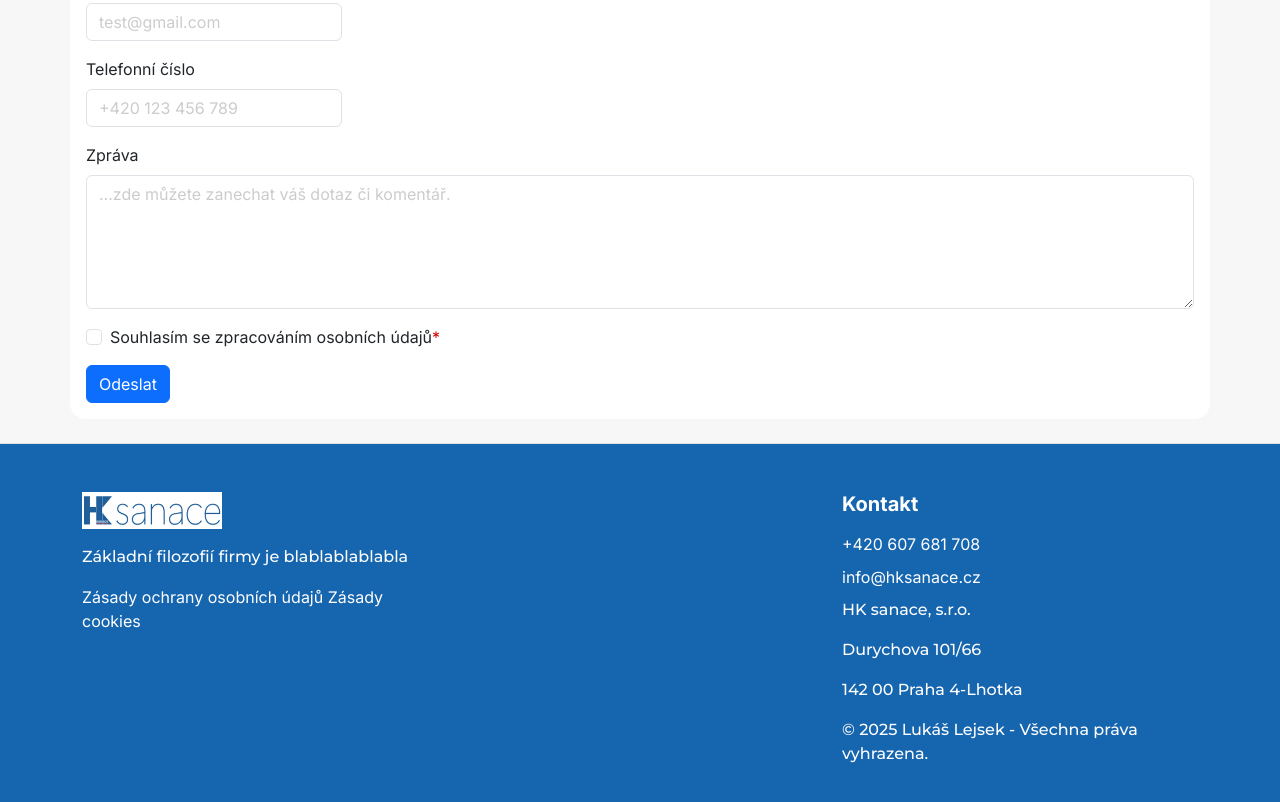
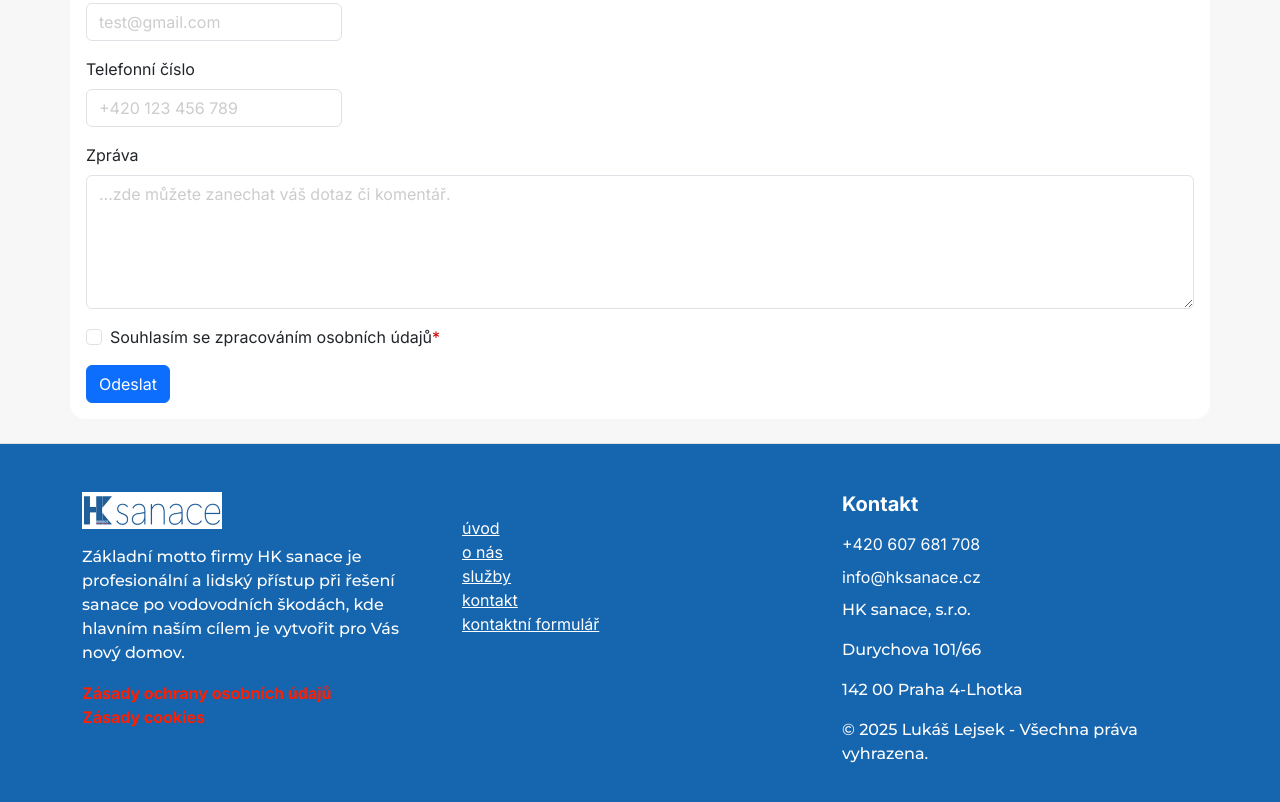
Before and after one commit to LukyLejsek/LukyLejsek.github.io, a plain HTML site: page index.html in a window 1280 px wide. Shown: the part 2069-2871 px from the top of the page. Drawn offline with nearby package versions, Linux system fonts and the light colour scheme.

Commit message:
description a ..........

```diff
--- a/css/style.css
+++ b/css/style.css
@@ -332,4 +332,8 @@ span.navspan:hover {
     a {
         color: white !important;
     }
+
+    a.cervene {
+        color: rgb(255, 30, 0) !important;
+    }
 }
--- a/index.html
+++ b/index.html
@@ -18,7 +18,7 @@
     <link href="https://fonts.googleapis.com/css2?family=Montserrat:ital,wght@0,100..900;1,100..900&display=swap"
         rel="stylesheet">
 
-    <meta name="description" content="Vysoušení a sanace po vodovodních škodách.">
+    <meta name="description" content="Pokud bude vaše domácnost, byt nebo dům zasažen vodovodní škodou, poskytneme Vám profesionální pomoc. Zajistíme Vám kompletní sanaci a vrátíme Vám nový domov.">
     <link rel="icon" type="image/png" href="/img/favicon-96x96.png" sizes="96x96" />
     <link rel="icon" type="image/svg+xml" href="/img/favicon.svg" />
     <link rel="shortcut icon" href="/img/favicon.ico" />
--- a/sablony/footer.html
+++ b/sablony/footer.html
@@ -5,14 +5,18 @@
                 <div class="col-md-4 mb-4">
                     <img src="img/logo-hksanace.png" alt="Logo firmy" style="max-width: 140px;" class="mb-3">
                     <p>
-                        Základní filozofií firmy je blablablablabla
+                        Základní motto firmy HK sanace je profesionální a lidský přístup při řešení sanace po vodovodních škodách, kde hlavním naším cílem je vytvořit pro Vás nový domov.
                     </p>
-                    <a class="bezunderline" href="#" class="d-block text-danger fw-bold">Zásady ochrany osobních údajů</a>
-                    <a class="bezunderline" href="/zasady-cookies.html" class="d-block text-danger fw-bold">Zásady cookies</a>
+                    <a class="bezunderline fw-bold cervene d-flex" href="#">Zásady ochrany osobních údajů</a>
+                    <a class="bezunderline cervene fw-bold" href="/zasady-cookies.html">Zásady cookies</a>
                 </div>
 
-                <div class="col-md-4 mb-4">
-
+                <div class="col-md-4 mb-4 pt-4">
+                    <a class="d-flex" href="/index.html">úvod</a>
+                    <a class="d-flex" href="/o_nas.html">o nás</a>
+                    <a class="d-flex" ref="/sluzby.html">služby</a>
+                    <a class="d-flex" href="/kontakt.html">kontakt</a>
+                    <a class="d-flex" href="/kontaktni_formular.html">kontaktní formulář</a>
                 </div>
 
                 <!-- Kontakt -->
```
Also changed, not shown: kontakt.html (+1 -1 lines), kontaktni_formular.html (+1 -1 lines), o_nas.html (+1 -1 lines), sluzby.html (+1 -1 lines).
